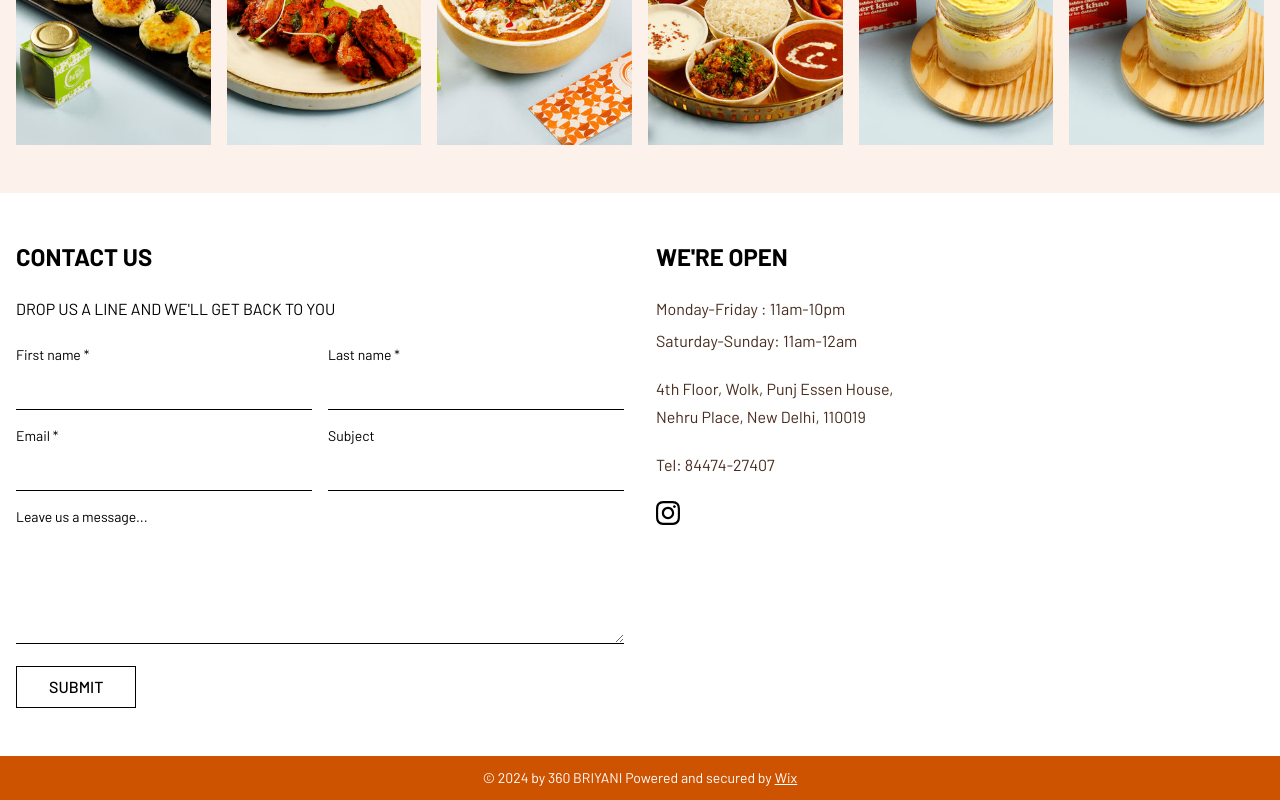
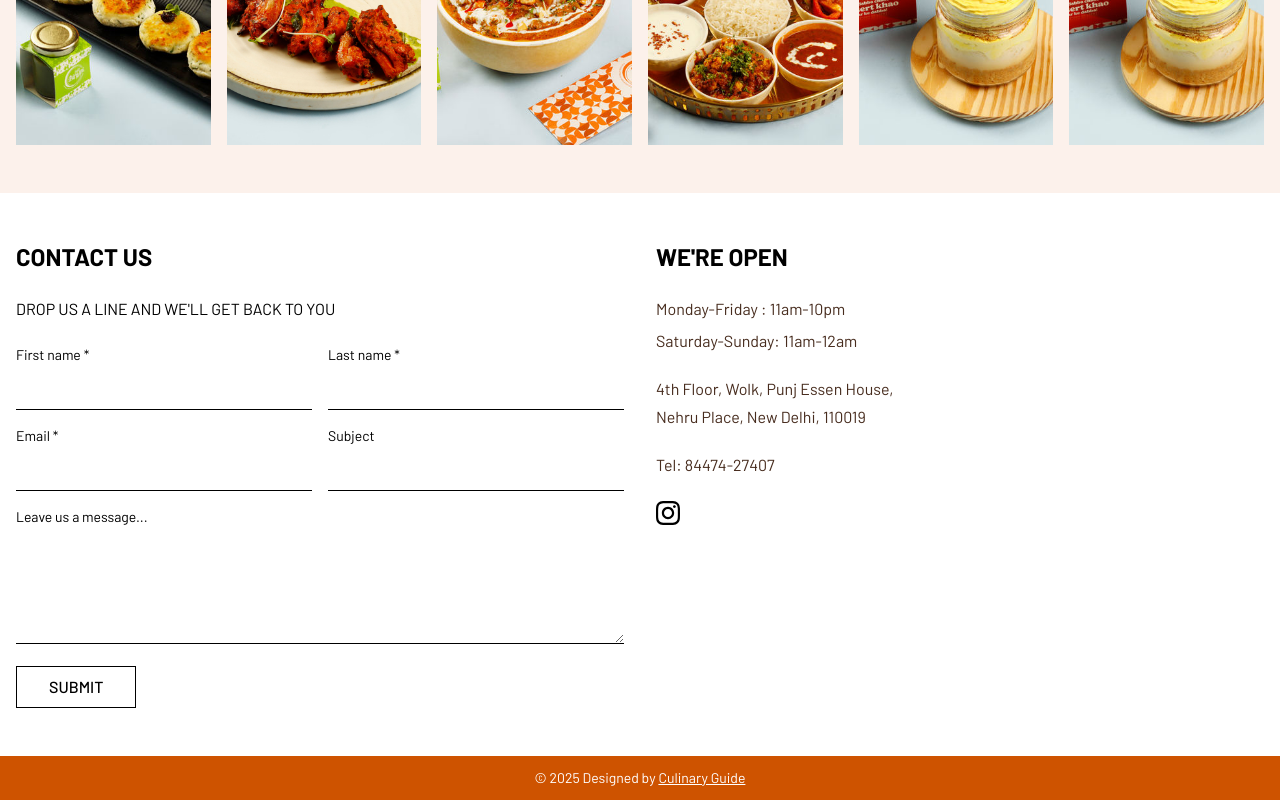
Before and after one commit to s-mehakkk/360Biryani, a React (Vite) app: page / in a window 1280 px wide. Shown: the part 4132-4932 px from the top of the page. Built offline with nearby package versions, Linux system fonts and the light colour scheme.

Commit message:
Footer add link

```diff
--- a/src/components/layout/Footer.tsx
+++ b/src/components/layout/Footer.tsx
@@ -5,14 +5,14 @@ const Footer: React.FC = () => {
     <footer className="bg-primary py-3 text-center text-white">
       <div className="container mx-auto px-4">
         <p className="text-sm">
-          © 2024 by 360 BRIYANI Powered and secured by{' '}
+          © 2025 Designed by{' '}
           <a
-            href="https://wix.com/"
+            href="https://culinaryguide.in/"
             target="_blank"
             rel="noreferrer"
             className="text-white underline hover:no-underline"
           >
-            Wix
+            Culinary Guide
           </a>
         </p>
       </div>
```
